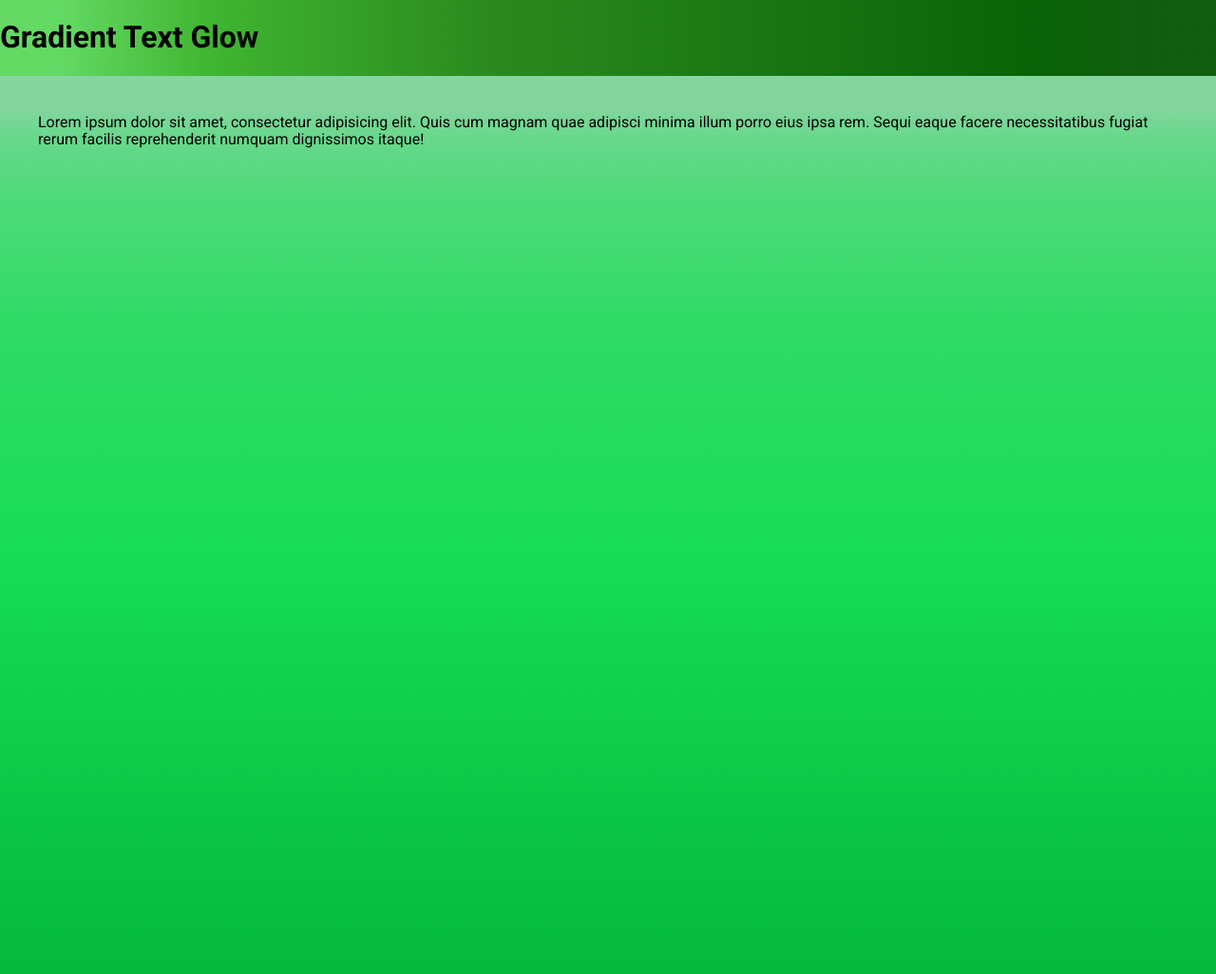
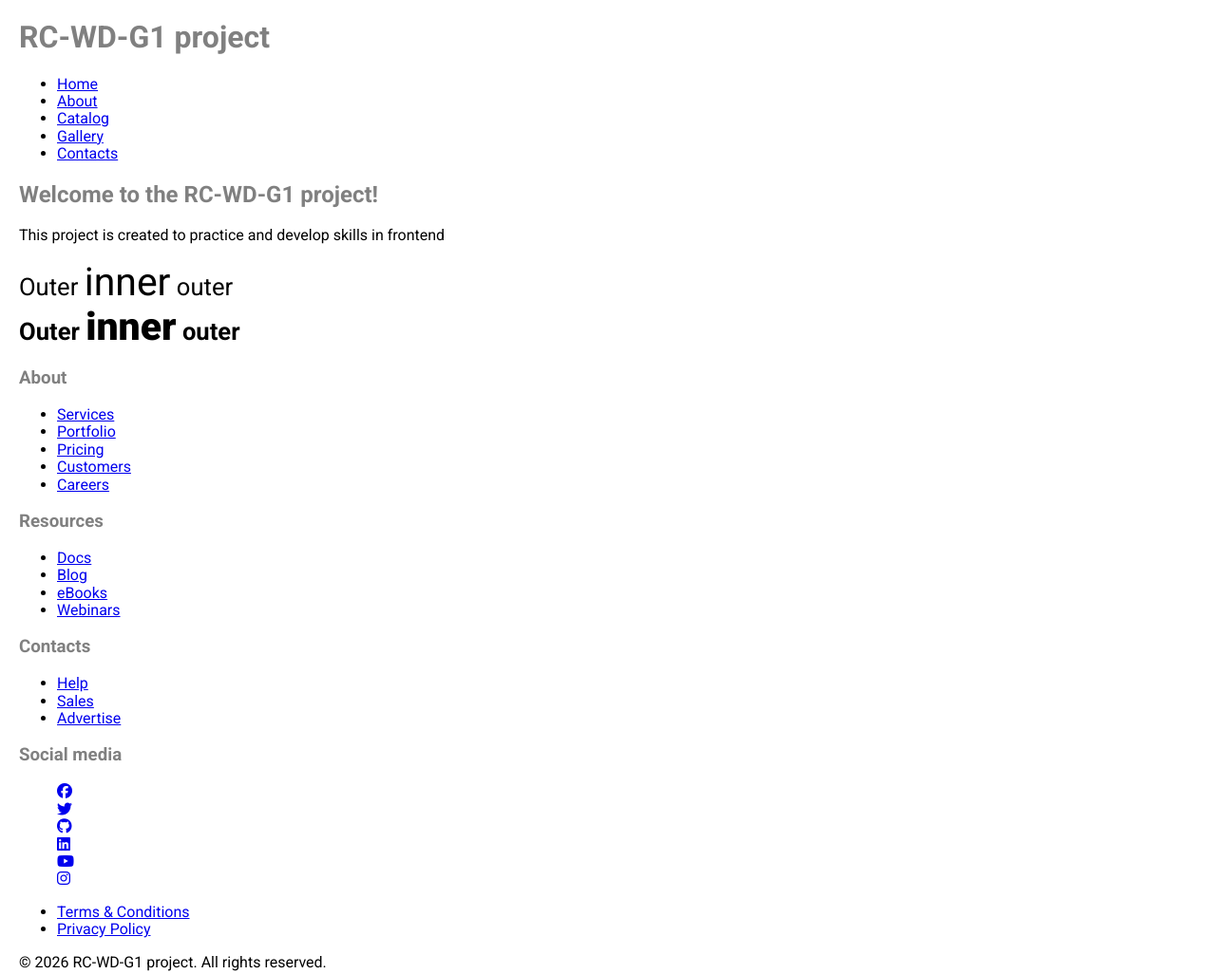
Before and after one commit to Alex-Jane19/RC-WD-G1, a plain HTML site: page index.html in a window 1280 px wide. Shown: the top 1026 px of the page at 95% size. Drawn offline with nearby package versions, Linux system fonts and the light colour scheme.

Commit message:
6.3-6.4 lesson task - updated calculations

```diff
--- a/css/main.css
+++ b/css/main.css
@@ -3,33 +3,33 @@ body {
     padding: 0;
     font-family: "Roboto", sans-serif;
     font-style: normal;
-    font-size: 1em;
+    font-size: 16px;
 }
 
 header, nav, main, footer {
     margin: 20px;
 }
 
-div {
-    padding: 40px;
+h1, h2, h3 {
+    color: grey;
 }
 
-.body {
-    background: linear-gradient(to right, rgb(100, 217, 100) 5%, rgb(64, 182, 49) 17%, rgb(43, 138, 30) 40%, rgb(8, 100, 7)
-85%, #045302f1 95%);
+div {
+    font-size: 1em;
 }
 
-.negative {
-    background: linear-gradient(to left, rgb(105, 171, 215) -50%, rgb(71, 160, 219) -10%, rgb(34, 139, 209) 0%, rgb(0, 102, 170) 100%, rgb(1, 66, 109) 150%);
+span {
+    font-size: 1.6em;
 }
 
-.percents {
-    min-height: 128em;
-    background: linear-gradient(to bottom, rgb(132, 213, 158) 2em, rgb(105, 216, 140) 4em, rgb(78, 218, 122) 8em, rgb(49, 219, 103)
-16em, rgb(22, 220, 84) 32em, rgb(1, 178, 57) 64em, rgb(0, 117, 37) 128em);
+strong {
+    font-size: 1.6em;
 }
 
-.radial {
-    background: radial-gradient(ellipse at top, #d79913f1, transparent),
-                radial-gradient(ellipse at bottom, #c60707, transparent);
+.footer-social {
+
 }
+
+.list-unstyled {
+    list-style: none;
+}
--- a/index.html
+++ b/index.html
@@ -11,20 +11,89 @@
         <link href="https://fonts.googleapis.com/css2?family=Roboto:ital,wght@0,100..900;1,100..900&display=swap" rel="stylesheet">
 </head>
 
-<body class="body">
+<body>
+    <header>
+        <h1>RC-WD-G1 project</h1>
+    </header>
 
-    <h1>Gradient Text Glow</h1>
+    <nav>
+        <ul>
+            <li><a href="index.html">Home</a></li>
+            <li><a href="about.html">About</a></li>
+            <li><a href="catalog.html">Catalog</a></li>
+            <li><a href="gallery.html">Gallery</a></li>
+            <li><a href="contacts.html">Contacts</a></li>
+        </ul>
+    </nav>
 
-    <div class="percents">
-    Lorem ipsum dolor sit amet, consectetur adipisicing elit. Quis cum magnam quae adipisci minima illum porro eius ipsa rem. Sequi eaque facere necessitatibus fugiat rerum facilis reprehenderit numquam dignissimos itaque!
-    </div>
+    <main>
+        <section>
+            <h2>Welcome to the RC-WD-G1 project!</h2>
+            <p>This project is created to practice and develop skills in frontend</p>
+        </section>
 
-    <div class="negative">
-    Lorem ipsum dolor sit amet, consectetur adipisicing elit. Quis cum magnam quae adipisci minima illum porro eius ipsa rem. Sequi eaque facere necessitatibus fugiat rerum facilis reprehenderit numquam dignissimos itaque!
-    </div>
+         <div>
+            <span>Outer <span>inner</span> outer</span>
+        </div>
 
-    <div class="radial">
-    Lorem ipsum dolor sit amet, consectetur adipisicing elit. Quis cum magnam quae adipisci minima illum porro eius ipsa rem. Sequi eaque facere necessitatibus fugiat rerum facilis reprehenderit numquam dignissimos itaque!
-    </div>
+        <div>
+            <strong>Outer <strong>inner</strong> outer</strong>
+        </div>
+    </main>
 
+    <footer>
+        <section id="footer-info"></section>
+            <div>
+                <h3>About</h3>
+                    <ul>
+                        <li><a href="#">Services</a></li>
+                        <li><a href="#">Portfolio</a></li>
+                        <li><a href="#">Pricing</a></li>
+                        <li><a href="#">Customers</a></li>
+                        <li><a href="#">Careers</a></li>
+                    </ul>
+            </div>
+
+            <div>
+                <h3>Resources</h3>
+                    <ul>
+                        <li><a href="#">Docs</a></li>
+                        <li><a href="#">Blog</a></li>
+                        <li><a href="#">eBooks</a></li>
+                        <li><a href="#">Webinars</a></li>
+                    </ul>
+            </div>
+
+            <div>
+                <h3>Contacts</h3>
+                    <ul>
+                        <li><a href="#">Help</a></li>
+                        <li><a href="#">Sales</a></li>
+                        <li><a href="#">Advertise</a></li>
+                    </ul>
+            </div>
+        </section>
+
+        <section class="footer-social">
+            <h3>Social media</h3>
+            <ul class="list-unstyled">
+                <li><a href="https://www.facebook.com/"><i class="fab fa-facebook"></i></a></li>
+                <li><a href="https://twitter.com/"><i class="fab fa-twitter"></i></a></li>
+                <li><a href="https://github.com/"><i class="fab fa-github"></i></a></li>
+                <li><a href="https://www.linkedin.com/"><i class="fab fa-linkedin"></i></a></li>
+                <li><a href="https://www.youtube.com/"><i class="fab fa-youtube"></i></a></li>
+                <li><a href="https://www.instagram.com/"><i class="fab fa-instagram"></i></a></li>
+            </ul>
+        </section>
+
+        <section id="footer-legal">
+            <ul>
+                <li><a href="#">Terms &amp; Conditions</a></li>
+                <li><a href="#">Privacy Policy</a></li>
+            </ul>
+            <p class="h2">&copy; 2026 RC-WD-G1 project. All rights reserved.</p>
+        </section>
+    </footer>
+
+</body>
 </html>
```
